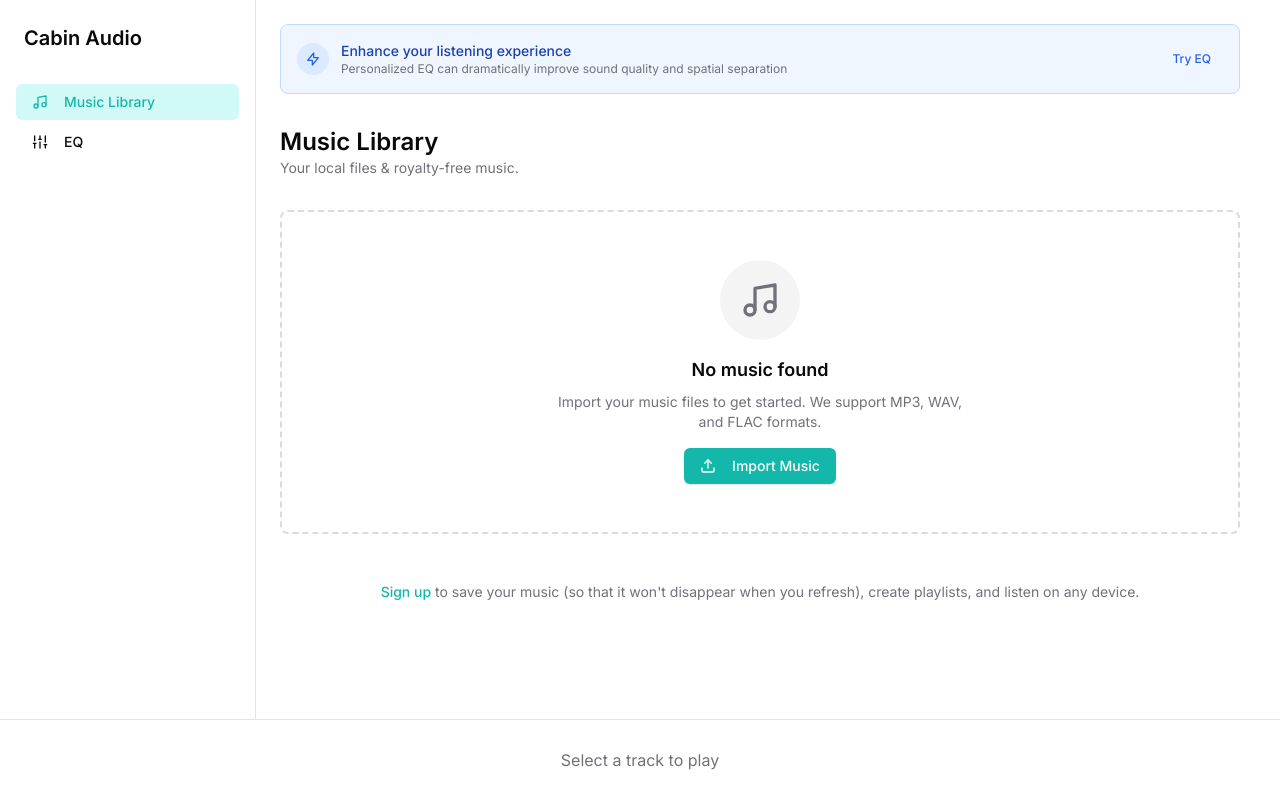
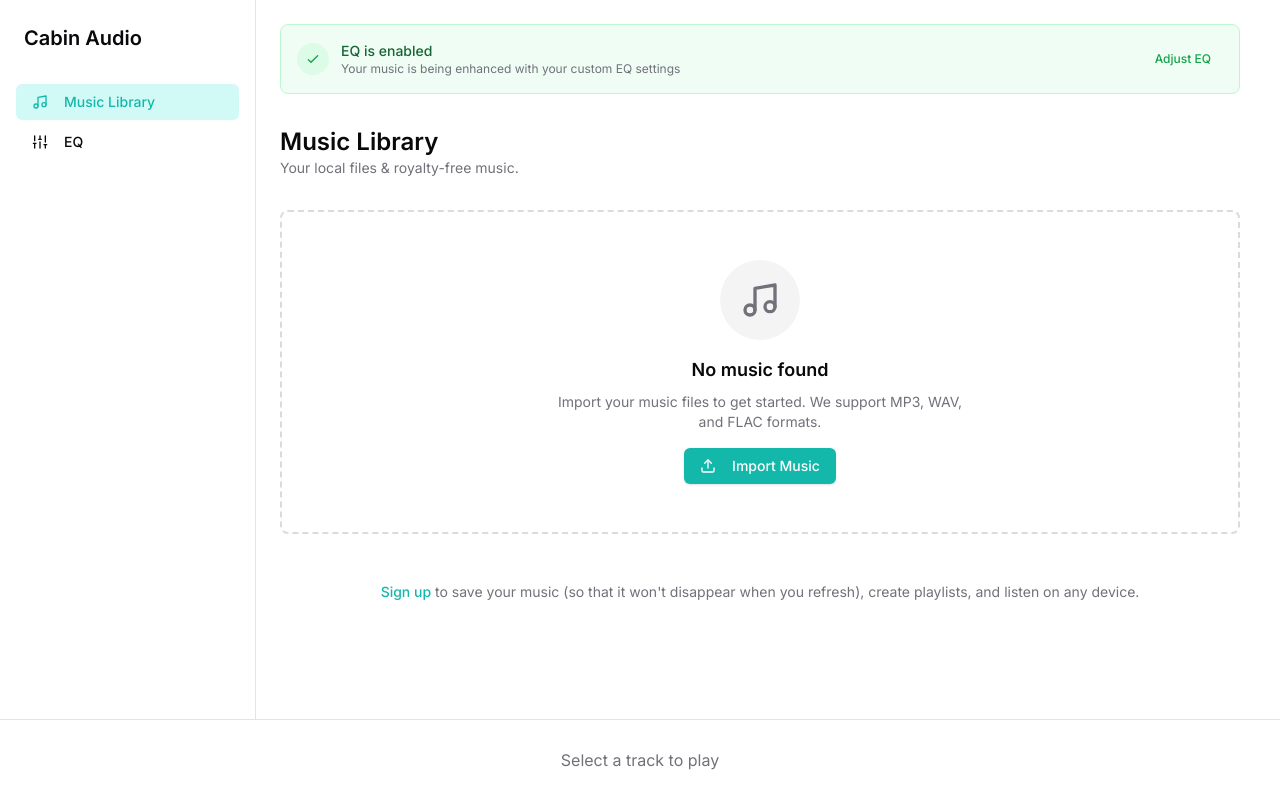
Before and after one commit to JulianMcOmie/cabin-audio-webapp, a Next.js app: page / in a window 1280 px wide. Built offline with nearby package versions, Linux system fonts and the light colour scheme.

Commit message:
Sync EQ status alert with backend

```diff
--- a/components/music-library/EQStatusAlert.tsx
+++ b/components/music-library/EQStatusAlert.tsx
@@ -1,13 +1,20 @@
 "use client"
 
 import { Button } from "@/components/ui/button"
+import { useEQProfileStore } from "@/lib/stores/eqProfileStore"
 
 interface EQStatusAlertProps {
-  isEnabled: boolean
+  isEnabled?: boolean
   onSettingsClick: () => void
 }
 
-export function EQStatusAlert({ isEnabled, onSettingsClick }: EQStatusAlertProps) {
+export function EQStatusAlert({ isEnabled: isEnabledProp, onSettingsClick }: EQStatusAlertProps) {
+  // Connect to the store directly if no prop is provided
+  const { isEQEnabled, setEQEnabled } = useEQProfileStore()
+
+  // Use the prop if provided, otherwise use the store state
+  const isEnabled = isEnabledProp !== undefined ? isEnabledProp : isEQEnabled
+
   return (
     <div
       className={`rounded-lg p-4 mb-4 flex items-center justify-between ${
--- a/components/music-library/MusicLibrary.tsx
+++ b/components/music-library/MusicLibrary.tsx
@@ -6,7 +6,7 @@ import { Button } from "@/components/ui/button"
 import { useToast } from "@/components/common/ToastManager"
 import { useFileImport } from "@/lib/hooks/useFileImport"
 import { FileImportOverlay } from "@/components/import/FileImportOverlay"
-import { useTrackStore, usePlayerStore } from "@/lib/stores"
+import { useTrackStore, usePlayerStore, useEQProfileStore } from "@/lib/stores"
 import { Track as TrackModel } from "@/lib/models/Track"
 
 // Import the extracted components
@@ -36,12 +36,17 @@ interface MusicLibraryProps {
   onSignupClick: () => void
 }
 
-export function MusicLibrary({ eqEnabled, setActiveTab, onSignupClick }: MusicLibraryProps) {
+export function MusicLibrary({ eqEnabled: eqEnabledProp, setActiveTab, onSignupClick }: MusicLibraryProps) {
   const { showToast } = useToast()
   // Connect to trackStore
   const { getTracks, getTrackById, addTrack, deleteTrack, isLoading: isTrackStoreLoading } = useTrackStore()
   // Connect to playerStore
   const { currentTrackId, isPlaying, setCurrentTrack, setIsPlaying } = usePlayerStore()
+  // Connect to eqProfileStore for the actual EQ enabled state
+  const { isEQEnabled } = useEQProfileStore()
+
+  // Use the state from the store, falling back to the prop for backward compatibility
+  const eqEnabled = isEQEnabled !== undefined ? isEQEnabled : eqEnabledProp
 
   const [tracks, setTracks] = useState<Track[]>([])
 
@@ -222,6 +227,24 @@ export function MusicLibrary({ eqEnabled, setActiveTab, onSignupClick }: MusicLi
     };
   }, [showToast, addTrack, getTracks, isTrackStoreLoading])
 
+  // Add a new effect to listen for EQ status changes
+  useEffect(() => {
+    console.log(`[MusicLibrary] Setting up subscription to EQ status changes`);
+
+    // Subscribe to EQ profile store to detect when EQ is enabled/disabled
+    const unsubscribeEQ = useEQProfileStore.subscribe((state) => {
+      console.log(`[MusicLibrary] EQ enabled state: ${state.isEQEnabled}`);
+      // The component will re-render automatically when isEQEnabled changes
+    });
+
+    return () => {
+      console.log(`[MusicLibrary] Cleaning up EQ store subscription`);
+      if (unsubscribeEQ) {
+        unsubscribeEQ();
+      }
+    };
+  }, []);
+
   const handleTrackSelect = (track: Track) => {
     console.log(`[MusicLibrary] Track selected: ${track.id}, currentTrackId: ${currentTrackId}, isPlaying: ${isPlaying}`);
 
@@ -268,6 +291,12 @@ export function MusicLibrary({ eqEnabled, setActiveTab, onSignupClick }: MusicLi
   const handleEQSettingsClick = () => {
     // Navigate directly to EQ tab using the setActiveTab prop
     setActiveTab("eq")
+
+    // If EQ is currently disabled, we could optionally enable it when user clicks to adjust settings
+    // This makes for a smoother user experience
+    if (!isEQEnabled) {
+      useEQProfileStore.getState().setEQEnabled(true);
+    }
   }
 
   const handleTogglePlayback = () => {
```
